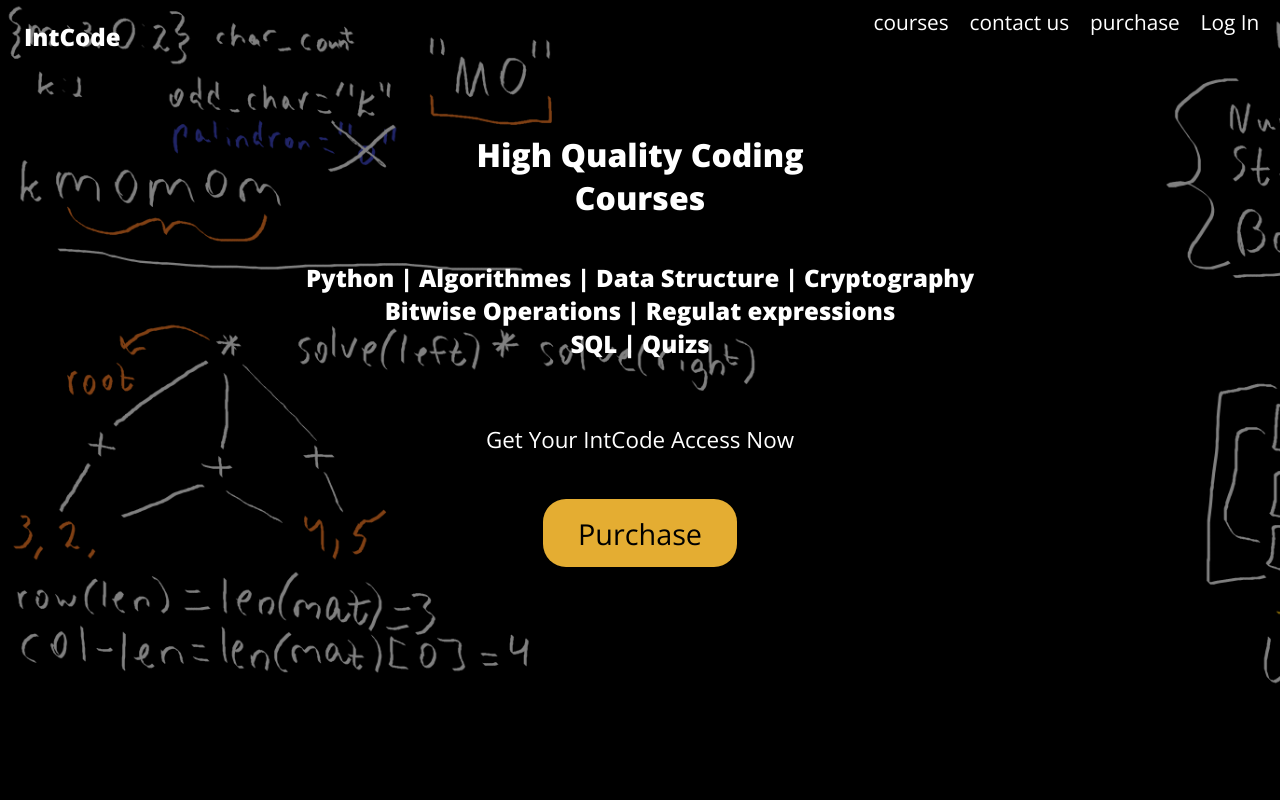
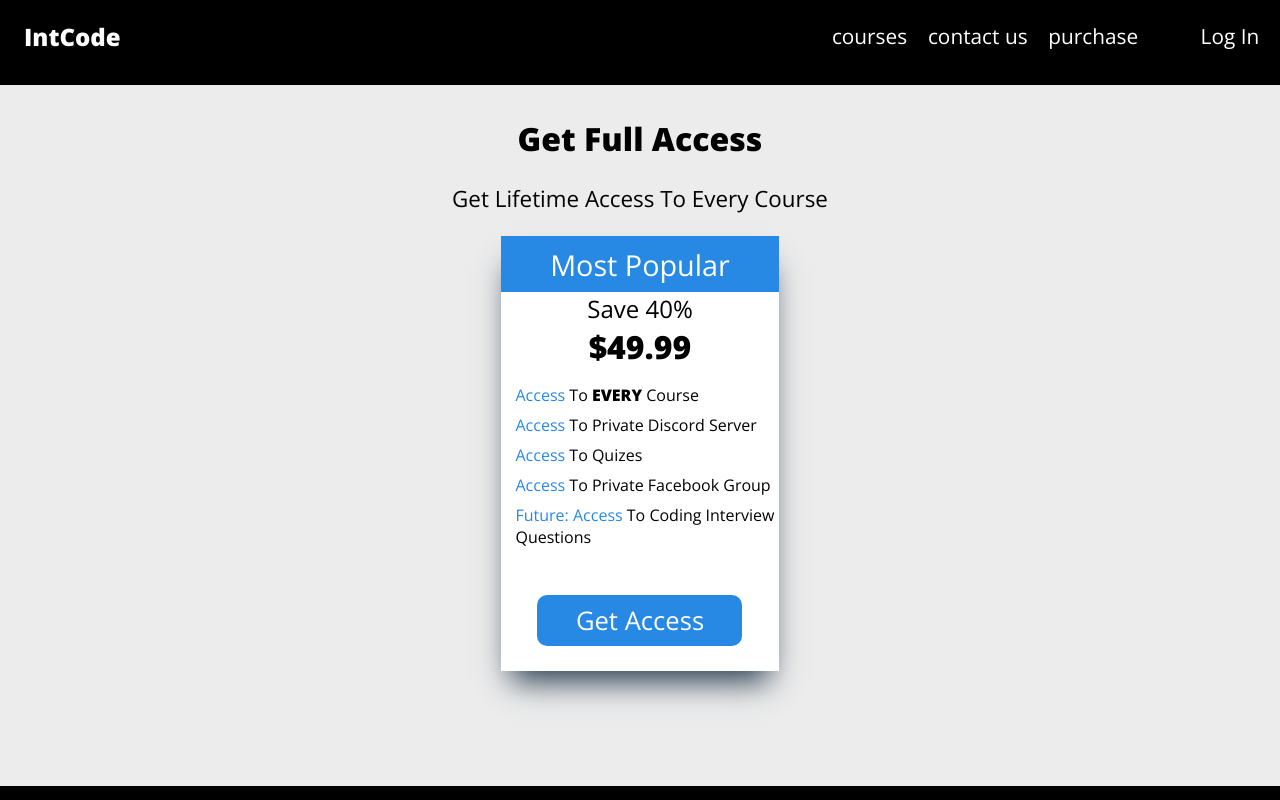
Before and after one commit to MoaadLala/IntCode, a React (Create React App) app: page /purchase in a window 1280 px wide. Shown: the top 800 px of the page. Built offline with nearby package versions, Linux system fonts and the light colour scheme.

Commit message:
changed navbar & purchase page

```diff
--- a/package.json
+++ b/package.json
@@ -8,6 +8,7 @@
     "@testing-library/user-event": "^12.8.3",
     "react": "^17.0.2",
     "react-dom": "^17.0.2",
+    "react-router-dom": "^5.2.0",
     "react-scripts": "4.0.3",
     "web-vitals": "^1.1.2"
   },
--- a/src/App.css
+++ /dev/null
@@ -1,3 +0,0 @@
-.App {
-  text-align: center;
-}
--- a/src/App.js
+++ b/src/App.js
@@ -1,14 +1,20 @@
-import './App.css';
 import './Components/Main/Main';
 import Main from './Components/Main/Main';
-import Courses from './Components/Courses/Courses';
+import { BrowserRouter as Router, Route, Switch } from 'react-router-dom';
+import Purchase from './Components/Purchase/Purchase';
 
 function App() {
   return (
-    <div className="App">
-      <Main />
-      <Courses />
-    </div>
+    <Router>
+      <Switch>
+        <Route path="/" exact={true}>
+            <Main />
+        </Route>
+        <Route path="/purchase" exact={true}>
+          <Purchase />
+        </Route>
+      </Switch>
+    </Router>
   );
 }
 
--- a/src/Components/AppBar/AppBar.css
+++ b/src/Components/AppBar/AppBar.css
@@ -3,7 +3,8 @@
 }
 
 nav {
-    padding-bottom: 7em;
+    padding-bottom: 4em;
+    background-color: black;
 }
 
 .brand {
@@ -12,8 +13,17 @@ nav {
     display: inline-block;
 }
 
+#logIn {
+    margin-left: 2em;
+}
+
+.brand a {
+    text-decoration: none;
+    color: white;
+}
+
 .right-aligned {
-    padding-top: .5em;
+    padding-top: 1.4em;
     float: right;
 }
 
@@ -79,7 +89,8 @@ nav {
     }
 
     .menu {
-        height: 100vh;
+        width: 100%;
+        padding-top: 1em;
         justify-content: center;
         align-items: center;
     }
@@ -93,9 +104,11 @@ nav {
     }
 
     .menu a {
+        display: block;
         padding-top: 1em;
+        width: 100%;
         text-align: center;
-        margin: 1em;
+        margin: auto;
         text-decoration: none;
         color: white;
         font-size: 1.3em;
--- a/src/Components/AppBar/AppBar.js
+++ b/src/Components/AppBar/AppBar.js
@@ -1,15 +1,16 @@
+import { Link } from 'react-router-dom';
 import './AppBar.css';
 
 export default function AppBar() {
     return (
         <div className="AppBar">
             <nav>
-                <h2 className="brand">IntCode</h2>
+            <h2 className="brand"><Link to="/">IntCode</Link></h2>
                 <div className="right-aligned">
-                    <a href="#">courses</a>
-                    <a href="#">contact us</a>
-                    <a href="#">purchase</a>
-                    <a href="#">Log In</a>
+                    <Link to="/courses">courses</Link>
+                    <Link to="/contact">contact us</Link>
+                    <Link to="/purchase">purchase</Link>
+                    <Link to="/login" id="logIn">Log In</Link>
                 </div>
                 <div className="ham-menu">
                     <button onClick={showMenu} id="open-ham-menu">
@@ -23,10 +24,10 @@ export default function AppBar() {
                 </div>
                 <div className="menu">
                     <ul>
-                        <li><a href="#">courses</a></li>
-                        <li><a href="#">contact us</a></li>
-                        <li><a href="#">purchase</a></li>
-                        <li><a href="#">Log In</a></li>
+                        <li><Link to="/courses">courses</Link></li>
+                        <li><Link to="/contact">contact us</Link></li>
+                        <li><Link to="/purchase">purchase</Link></li>
+                        <li><Link to="/login">Log In</Link></li>
                     </ul>
                 </div>
             </nav>
--- a/src/Components/Main/Main.css
+++ b/src/Components/Main/Main.css
@@ -1,7 +1,8 @@
 @import url('https://fonts.googleapis.com/css2?family=Open+Sans:wght@800&display=swap');
 @import url('https://fonts.googleapis.com/css2?family=Open+Sans:wght@300&display=swap');
 
-.main {
+.MainSection {
+  margin-top: 1em;
   background-image: url("first-page-cover-photo.png");
   background-repeat: no-repeat;
   background-size: cover;
--- a/src/Components/Main/Main.js
+++ b/src/Components/Main/Main.js
@@ -1,5 +1,7 @@
 import './Main.css';
-import AppBar from '../AppBar/AppBar'
+import AppBar from '../AppBar/AppBar';
+import Courses from '../Courses/Courses';
+import { Link } from 'react-router-dom';
 
 export default function Main() {
     return (
@@ -9,8 +11,9 @@ export default function Main() {
                 <h1 className="trumbo">High Quality Coding <br /> Courses</h1><br />
                 <h2>Python | Algorithmes | Data Structure | Cryptography <br /> Bitwise Operations | Regulat expressions <br /> SQL | Quizs</h2><br />
                 <p>Get Your IntCode Access Now</p><br />
-                <button>Purchase</button>
+                <Link to="/purchase"><button>Purchase</button></Link>
             </div>
+            <Courses />
         </div>
     )
 }
--- /dev/null
+++ b/src/Components/Purchase/Purchase.css
@@ -0,0 +1,76 @@
+.PurchaseSection {
+  background-color: #ececec;
+  color: black;
+  padding-bottom: 9%;
+}
+
+.PurchaseSection p {
+    font-weight: 200;
+    font-size: 1.4em;
+}
+
+.PurchaseSection h1 {
+    padding-top: 1em;
+}
+
+.PurchaseCard {
+  display: inline-block;
+  box-shadow: rgb(38, 57, 77) 0px 20px 30px -10px;
+}
+
+.PurchaseCard h1 {
+    padding: 0.3em;
+    background-color: #2789e4;
+    margin: 0;
+    color: white;
+    font-weight: lighter;
+    font-size: 1.8em;
+}
+
+.PurchaseCardDetails {
+    background-color: white;
+}
+
+.PurchaseCardDetails h2 {
+    margin: 0;
+    font-weight: lighter;
+}
+
+.PurchaseCardDetails h1 {
+    color: black;
+    padding: 0;
+    background-color: inherit;
+    font-weight: bold;
+    font-size: 2em;
+}
+
+.blueText {
+    color: #2789e4;
+}
+
+.PurchaseCardDetails button {
+    margin: 1.2em 0 1em 0;
+    background-color: #2789e4;
+    border-radius: 10px;
+    border: none;
+    color: white;
+    font-size: 1.6em;
+    padding: .3em 1.5em;
+    font-family: 'Open Sans', sans-serif;
+    transition: .5s;
+}
+
+.PurchaseCardDetails button:hover {
+    box-shadow: rgba(39, 137, 228, 0.4) 5px 5px, rgba(39, 137, 228, 0.3) 10px 10px, rgba(39, 137, 228, 0.2) 15px 15px, rgba(39, 137, 228, 0.1) 20px 20px, rgba(39, 137, 228, 0.05) 25px 25px;
+}
+
+.PurchaseCardDetails ul {
+    padding-inline-start: 10px;
+}
+
+.PurchaseCardDetails ul li {
+    text-align: left;
+    margin: .3em;
+    margin-bottom: .5em;
+    list-style-type: none;
+}
--- /dev/null
+++ b/src/Components/Purchase/Purchase.js
@@ -0,0 +1,29 @@
+import AppBar from '../AppBar/AppBar';
+import './Purchase.css';
+
+export default function Purchase() {
+    return (
+        <div className="Purchase">
+            <AppBar />
+            <div className="PurchaseSection">
+                <h1>Get Full Access</h1>
+                <p>Get Lifetime Access To Every Course</p>
+                <div className="PurchaseCard">
+                    <h1>Most Popular</h1>
+                    <div className="PurchaseCardDetails">
+                        <h2>Save 40%</h2>
+                        <h1>$49.99</h1>
+                        <ul>
+                            <li><span className="blueText">Access</span> To <strong>EVERY </strong>Course</li>
+                            <li><span className="blueText">Access</span> To Private Discord Server</li>
+                            <li><span className="blueText">Access</span> To Quizes</li>
+                            <li><span className="blueText">Access</span> To Private Facebook Group</li>
+                            <li><span className="blueText">Future: Access</span> To Coding Interview <br /> Questions</li>
+                        </ul>
+                        <button>Get Access</button>
+                    </div>
+                </div>
+            </div>
+        </div>
+    )
+}
--- a/src/index.css
+++ b/src/index.css
@@ -2,15 +2,13 @@
 
 body {
   margin: 0;
-  font-family: -apple-system, BlinkMacSystemFont, 'Segoe UI', 'Roboto', 'Oxygen',
-    'Ubuntu', 'Cantarell', 'Fira Sans', 'Droid Sans', 'Helvetica Neue',
-    sans-serif;
   -webkit-font-smoothing: antialiased;
   -moz-osx-font-smoothing: grayscale;
   height: 100%;
   color: white;
   font-family: 'Open Sans', sans-serif;
   background-color: #000000;
+  text-align: center;
 }
 
 ::selection {
```
Also changed, not shown: src/assets/algorithmesCoursePhoto.png, 1 other file (tests, documents, lock files or other folders).
